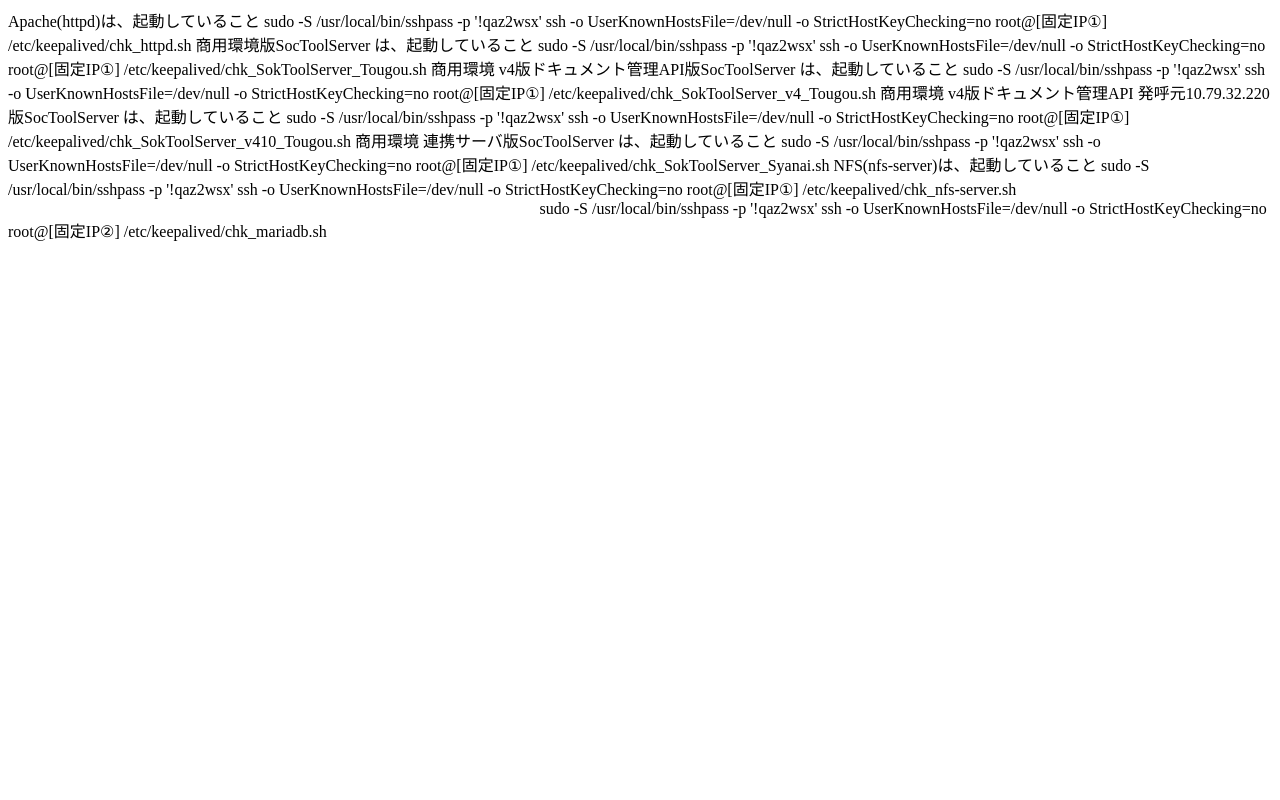
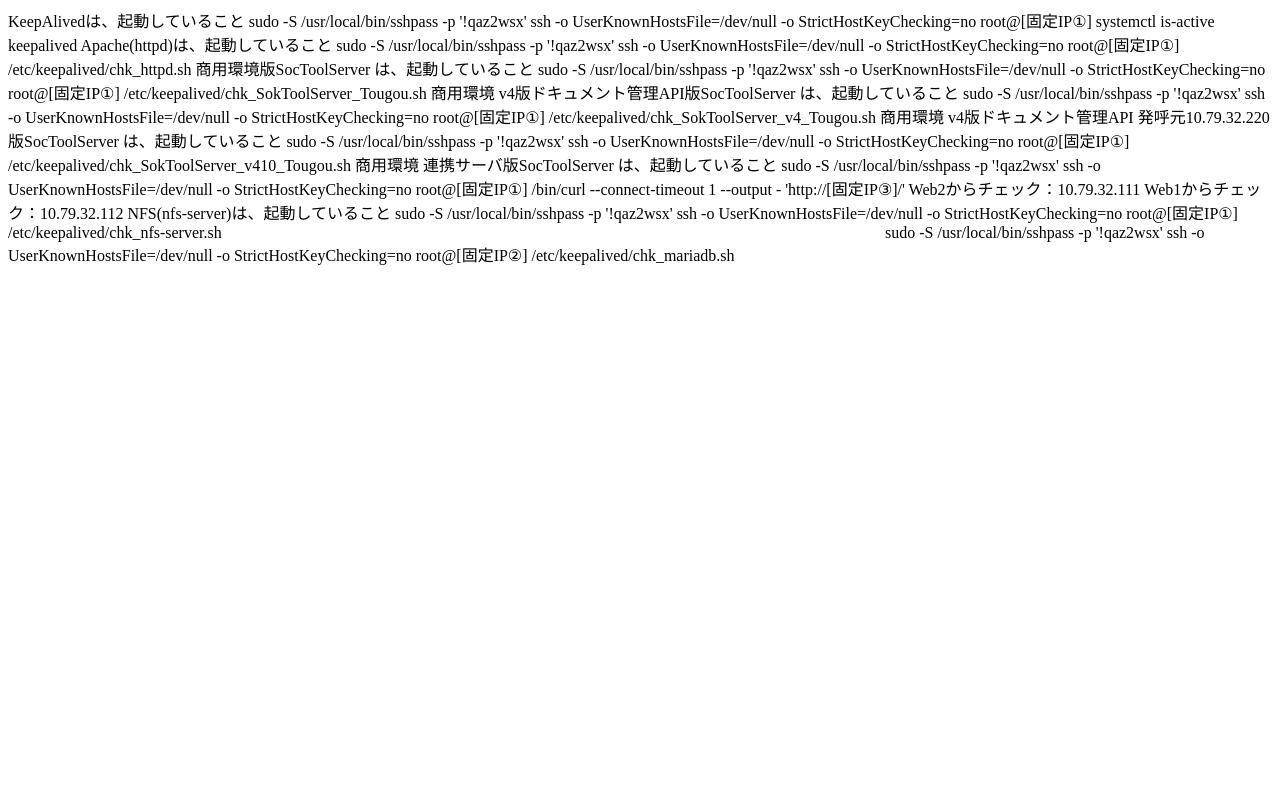
Before and after one commit to duypq2394/demoPHP, a PHP site: page /ssh_check.php in a window 1280 px wide. Run offline with PHP 8.4, Linux system fonts and the light colour scheme; data that the repository does not hold is empty.

Commit message:
Update ssh_check.php

```diff
--- a/ssh_check.php
+++ b/ssh_check.php
@@ -1,3 +1,5 @@
+KeepAlivedは、起動していること
+sudo -S /usr/local/bin/sshpass -p '!qaz2wsx' ssh -o UserKnownHostsFile=/dev/null -o StrictHostKeyChecking=no root@[固定IP①] systemctl is-active keepalived
 Apache(httpd)は、起動していること
 sudo -S /usr/local/bin/sshpass -p '!qaz2wsx' ssh -o UserKnownHostsFile=/dev/null -o StrictHostKeyChecking=no root@[固定IP①] /etc/keepalived/chk_httpd.sh
 商用環境版SocToolServer は、起動していること
@@ -7,7 +9,10 @@ sudo -S /usr/local/bin/sshpass -p '!qaz2wsx' ssh -o UserKnownHostsFile=/dev/null
 商用環境 v4版ドキュメント管理API 発呼元10.79.32.220版SocToolServer は、起動していること
 sudo -S /usr/local/bin/sshpass -p '!qaz2wsx' ssh -o UserKnownHostsFile=/dev/null -o StrictHostKeyChecking=no root@[固定IP①] /etc/keepalived/chk_SokToolServer_v410_Tougou.sh
 商用環境 連携サーバ版SocToolServer は、起動していること
-sudo -S /usr/local/bin/sshpass -p '!qaz2wsx' ssh -o UserKnownHostsFile=/dev/null -o StrictHostKeyChecking=no root@[固定IP①] /etc/keepalived/chk_SokToolServer_Syanai.sh
+sudo -S /usr/local/bin/sshpass -p '!qaz2wsx' ssh -o UserKnownHostsFile=/dev/null -o StrictHostKeyChecking=no root@[固定IP①] /bin/curl --connect-timeout 1 --output - 'http://[固定IP③]/'
+Web2からチェック：10.79.32.111
+Web1からチェック：10.79.32.112
+
 NFS(nfs-server)は、起動していること
 sudo -S /usr/local/bin/sshpass -p '!qaz2wsx' ssh -o UserKnownHostsFile=/dev/null -o StrictHostKeyChecking=no root@[固定IP①] /etc/keepalived/chk_nfs-server.sh
 
```
